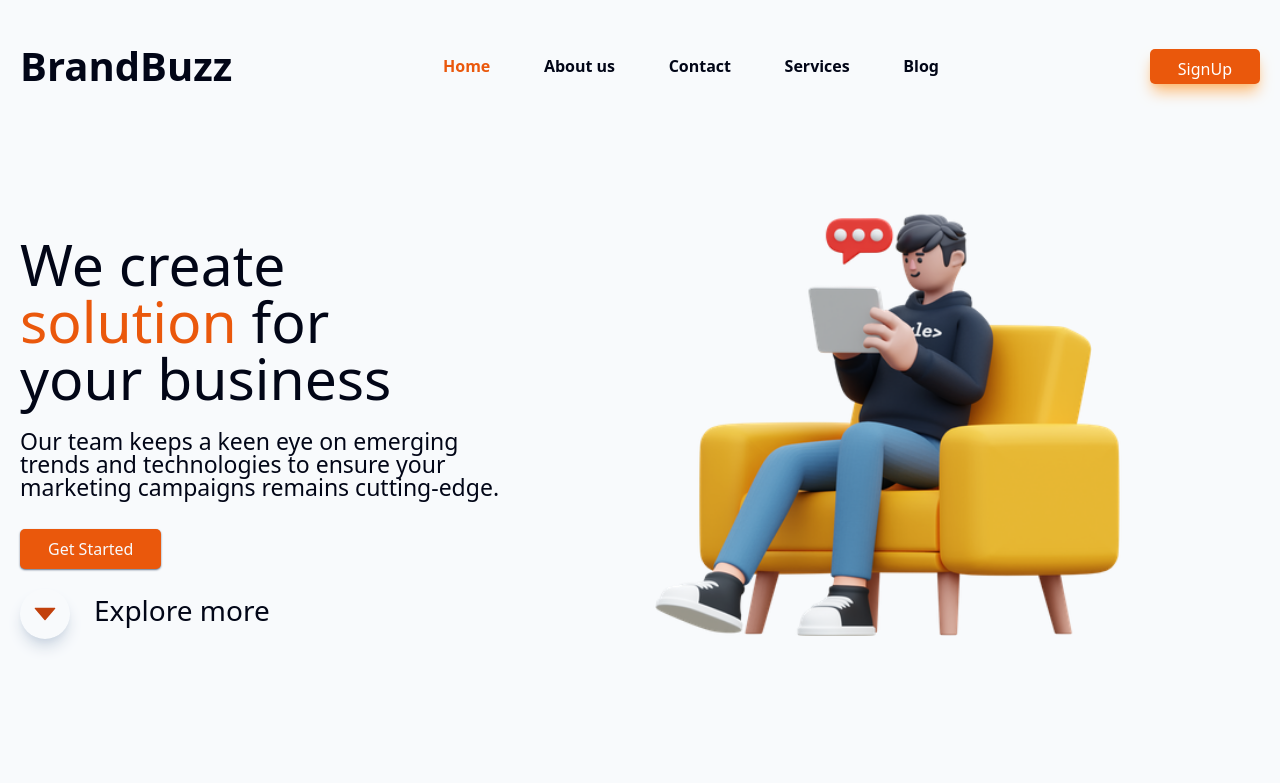
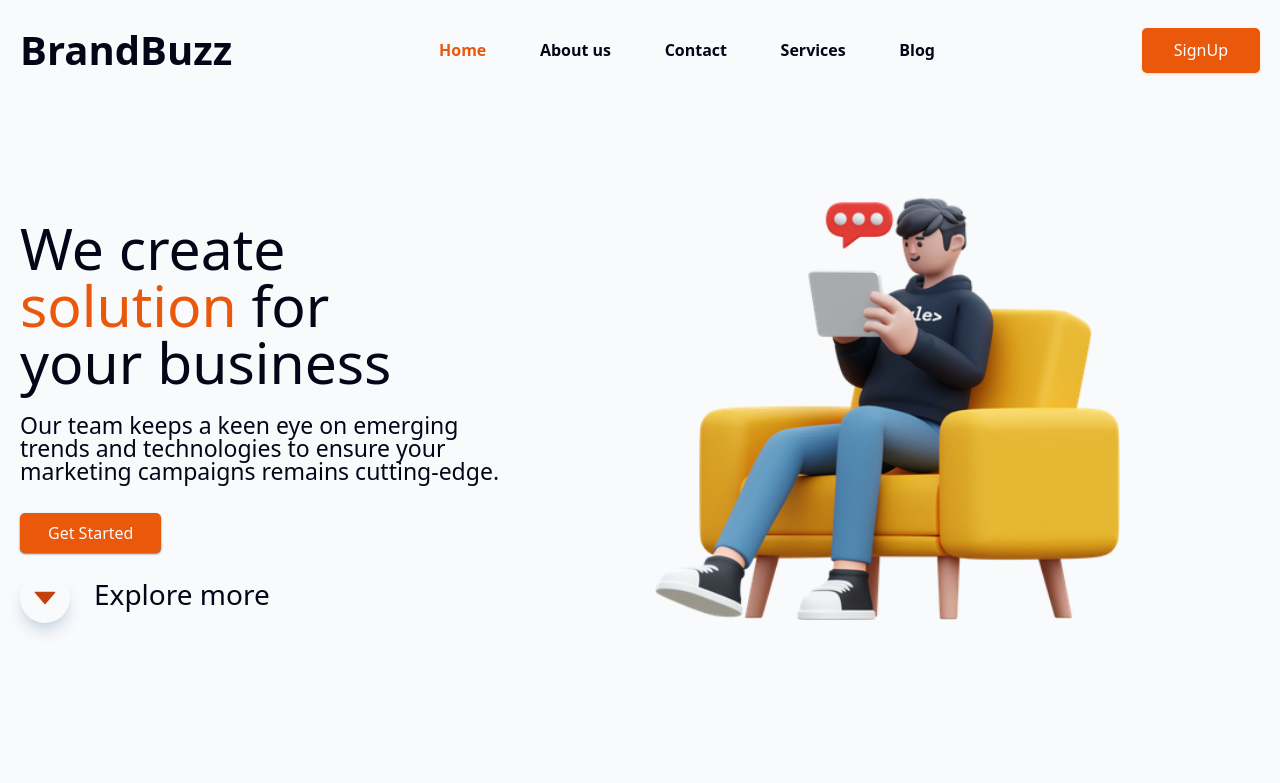
Before and after one commit to w3villa-sachin-awasthi/digital_marketing_react, a React (Vite) app: page /home in a window 1280 px wide. Shown: the top 783 px of the page. Built offline with nearby package versions, Linux system fonts and the light colour scheme.

Commit message:
button updated

```diff
--- a/src/components/Header.jsx
+++ b/src/components/Header.jsx
@@ -10,7 +10,7 @@ function Header() {
 
     }
     return (
-        <div className="flex justify-between items-center  w-[100%] md:bg-slate-50 bg-orange-600 md:mt-9 mt-0 px-[20px]">
+        <div className="flex justify-between items-center  w-[100%] md:bg-slate-50 bg-orange-600 md:mt-5 mt-0 px-[20px]">
             <div className="text-[32px] md:text-[40px] font-semibold">
                 BrandBuzz
             </div>
@@ -21,8 +21,8 @@ function Header() {
               <button>Services</button>
               <button>Blog</button>
             </div>
-            <div  className='bg-orange-600 py-2 px-7 shadow-lg rounded-[5px] shadow-orange-300 text-white h-[35px] md:block hidden'>
-                SignUp
+            <div  className='bg-orange-600  shadow-sm rounded-[5px] shadow-orange-200 text-white h-[45px] px-8 md:flex hidden h- justify-center items-center'>
+               <div> SignUp</div>
             </div>
             <div className="flex-none gap-2 md:hidden">
 
```
